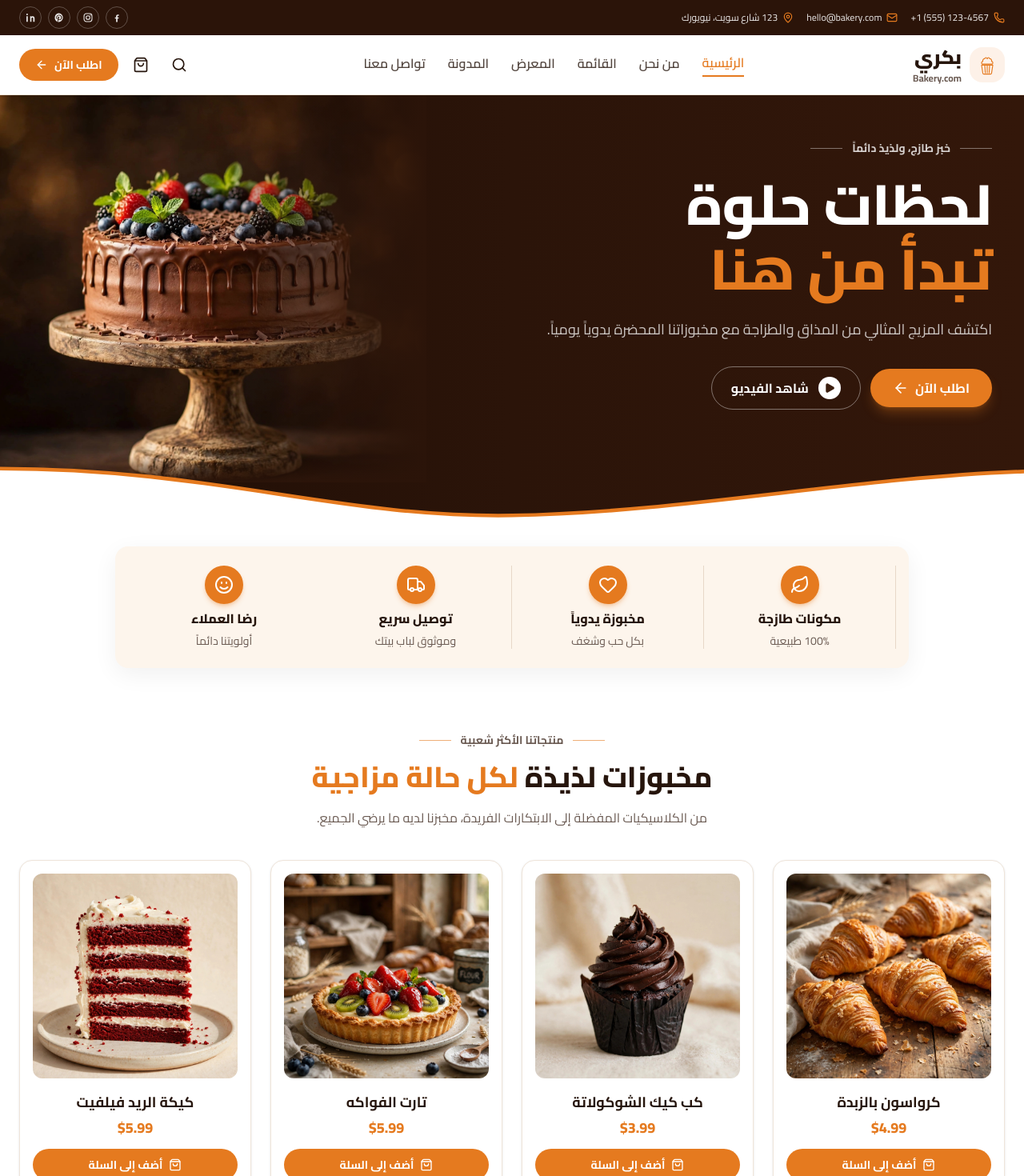
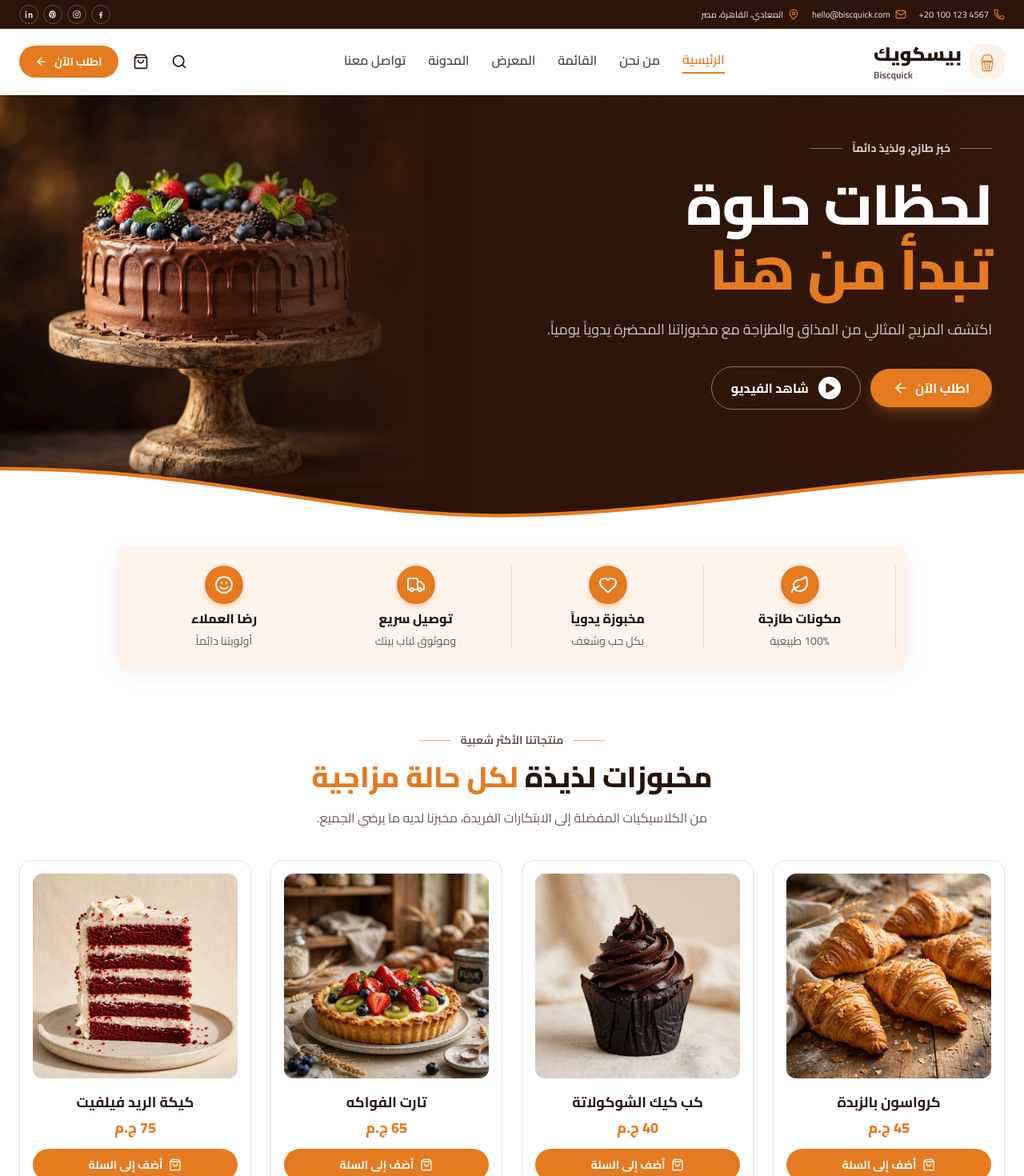
Before and after one commit to ibrahimshoshaaa/bakery-store, a Next.js app: page / in a window 1280 px wide. Shown: the top 1470 px of the page at 80% size. Built offline with nearby package versions, Linux system fonts and the light colour scheme.

Commit message:
Rebrand to Biscquick (بيسكويك): Egyptian identity, EGP pricing, mobile top bar + hero fade polish

```diff
--- a/src/app/layout.tsx
+++ b/src/app/layout.tsx
@@ -9,7 +9,7 @@ const cairo = Cairo({
 });
 
 export const metadata: Metadata = {
-  title: "بكري | Bakery.com — لحظات حلوة تبدأ من هنا",
+  title: "بيسكويك | Biscquick — لحظات حلوة تبدأ من هنا",
   description:
     "اكتشف المزيج المثالي من المذاق والطزاجة مع مخبوزاتنا المحضرة يدوياً يومياً — كيك، كرواسون، كب كيك، تارت والمزيد.",
 };
--- a/src/app/page.tsx
+++ b/src/app/page.tsx
@@ -40,11 +40,13 @@ const NAV = [
 ];
 
 const PRODUCTS = [
-  { id: "croissant", name: "كرواسون بالزبدة", price: 4.99, image: "/images/prod-croissant.jpg" },
-  { id: "cupcake", name: "كب كيك الشوكولاتة", price: 3.99, image: "/images/prod-cupcake.jpg" },
-  { id: "tart", name: "تارت الفواكه", price: 5.99, image: "/images/prod-tart.jpg" },
-  { id: "redvelvet", name: "كيكة الريد فيلفيت", price: 5.99, image: "/images/prod-redvelvet.jpg" },
+  { id: "croissant", name: "كرواسون بالزبدة", price: 45, image: "/images/prod-croissant.jpg" },
+  { id: "cupcake", name: "كب كيك الشوكولاتة", price: 40, image: "/images/prod-cupcake.jpg" },
+  { id: "tart", name: "تارت الفواكه", price: 65, image: "/images/prod-tart.jpg" },
+  { id: "redvelvet", name: "كيكة الريد فيلفيت", price: 75, image: "/images/prod-redvelvet.jpg" },
 ];
+
+const formatEGP = (n: number) => `${n} ج.م`;
 
 const TRUST = [
   { icon: Leaf, title: "مكونات طازجة", sub: "100% طبيعية" },
@@ -227,37 +229,37 @@ export default function Home() {
       return;
     }
     setEmail("");
-    setToast("تم الاشتراك بنجاح! أهلاً بك في عائلة بكري");
+    setToast("تم الاشتراك بنجاح! أهلاً بك في عائلة بيسكويك");
   };
 
   return (
     <div className="min-h-screen bg-surface font-sans text-ink">
       {/* ============ SECTION 1: Top bar ============ */}
-      <div className="bg-espresso py-2 text-xs text-white/90">
-        <div className="mx-auto flex max-w-7xl flex-wrap items-center justify-between gap-2 px-4 sm:px-6">
-          <div className="flex flex-wrap items-center gap-4">
+      <div className="bg-espresso py-1.5 text-[11px] text-white/90">
+        <div className="mx-auto flex max-w-7xl items-center justify-between px-4 sm:px-6">
+          <div className="flex items-center gap-4">
             <span className="flex items-center gap-1.5">
               <Phone className="h-3.5 w-3.5 text-caramel" />
-              <span dir="ltr">+1 (555) 123-4567</span>
+              <span dir="ltr">+20 100 123 4567</span>
             </span>
-            <span className="flex items-center gap-1.5">
+            <span className="hidden items-center gap-1.5 md:flex">
               <Mail className="h-3.5 w-3.5 text-caramel" />
-              <span dir="ltr">hello@bakery.com</span>
+              <span dir="ltr">hello@biscquick.com</span>
             </span>
-            <span className="hidden items-center gap-1.5 sm:flex">
+            <span className="hidden items-center gap-1.5 md:flex">
               <MapPin className="h-3.5 w-3.5 text-caramel" />
-              123 شارع سويت، نيويورك
+              المعادي، القاهرة، مصر
             </span>
           </div>
-          <div className="flex items-center gap-2">
+          <div className="flex items-center gap-1.5">
             {SOCIALS.map(({ label, Icon }) => (
               <a
                 key={label}
                 href="#home"
                 aria-label={label}
-                className="flex h-7 w-7 items-center justify-center rounded-full border border-white/25 text-white/90 transition hover:border-caramel hover:text-caramel"
+                className="flex h-6 w-6 items-center justify-center rounded-full border border-white/25 text-white/90 transition hover:border-caramel hover:text-caramel"
               >
-                <Icon className="h-3.5 w-3.5" />
+                <Icon className="h-3 w-3" />
               </a>
             ))}
           </div>
@@ -266,15 +268,15 @@ export default function Home() {
 
       {/* ============ SECTION 1: Sticky navbar ============ */}
       <header className="sticky top-0 z-40 border-b border-border-warm bg-white/95 backdrop-blur">
-        <div className="mx-auto flex max-w-7xl items-center justify-between gap-4 px-4 py-3 sm:px-6">
+        <div className="mx-auto flex max-w-7xl items-center justify-between gap-4 px-4 py-2.5 sm:px-6 md:py-4">
           <a href="#home" className="flex items-center gap-2.5">
             <span className="flex h-11 w-11 items-center justify-center rounded-2xl bg-caramel/10 text-caramel">
               <CupcakeIcon className="h-7 w-7" />
             </span>
             <span className="leading-none">
-              <span className="block text-2xl font-black">بكري</span>
+              <span className="block text-2xl font-black">بيسكويك</span>
               <span className="mt-0.5 block text-xs font-bold text-muted" dir="ltr">
-                Bakery.com
+                Biscquick
               </span>
             </span>
           </a>
@@ -416,7 +418,7 @@ export default function Home() {
               />
               <div
                 aria-hidden="true"
-                className="absolute inset-x-0 top-0 h-24 bg-gradient-to-b from-[#2B1409] to-transparent md:hidden"
+                className="bg-gradient-to-b from-[#2B1409] via-[#2B1409]/50 to-transparent h-24 absolute top-0 inset-x-0 pointer-events-none md:hidden"
               />
             </div>
           </div>
@@ -494,8 +496,8 @@ export default function Home() {
                   />
                 </div>
                 <h3 className="mt-4 text-center text-lg font-bold">{p.name}</h3>
-                <p className="mt-1 text-center text-lg font-extrabold text-caramel" dir="ltr">
-                  ${p.price.toFixed(2)}
+                <p className="mt-1 text-center text-lg font-extrabold text-caramel">
+                  {formatEGP(p.price)}
                 </p>
                 <button
                   type="button"
@@ -530,7 +532,7 @@ export default function Home() {
             <div className="grid items-center gap-10 lg:grid-cols-2">
               <div>
                 <p className="text-sm font-extrabold text-caramel">
-                  عن مخبزنا <span dir="ltr">Bakery.com</span>
+                  عن بيسكويك
                 </p>
                 <h2 className="relative mt-3 text-3xl font-extrabold leading-snug md:text-4xl">
                   <svg
@@ -549,7 +551,7 @@ export default function Home() {
                   مقدم بعناية
                 </h2>
                 <p className="mt-4 leading-loose text-muted">
-                  في <span dir="ltr">Bakery.com</span>، نؤمن بأن كل لقمة يجب أن تجلب
+                  في بيسكويك، نؤمن بأن كل لقمة يجب أن تجلب
                   السعادة. يختار خبازونا أجود المكونات الطبيعية لإعداد أشهى المخبوزات
                   والحلويات لمناسباتكم الخاصة.
                 </p>
@@ -685,7 +687,7 @@ export default function Home() {
             <div className="grid items-center gap-10 lg:grid-cols-12">
               <div className="lg:col-span-5">
                 <h2 className="text-3xl font-extrabold leading-snug md:text-4xl">
-                  لماذا تختار <span dir="ltr">Bakery.com</span>؟
+                  لماذا تختار بيسكويك؟
                 </h2>
                 <p className="mt-4 leading-relaxed text-white/70">
                   نقدم لك المزيج المثالي من الجودة والمذاق الأصيل والسعادة في كل طلب.
@@ -824,9 +826,9 @@ export default function Home() {
                   <CupcakeIcon className="h-7 w-7" />
                 </span>
                 <span className="leading-none">
-                  <span className="block text-2xl font-black text-white">بكري</span>
+                  <span className="block text-2xl font-black text-white">بيسكويك</span>
                   <span className="mt-0.5 block text-xs font-bold text-white/60" dir="ltr">
-                    Bakery.com
+                    Biscquick
                   </span>
                 </span>
               </a>
@@ -878,22 +880,22 @@ export default function Home() {
               <ul className="mt-4 space-y-3">
                 <li className="flex items-center gap-2.5">
                   <Phone className="h-4 w-4 shrink-0 text-caramel" />
-                  <span dir="ltr">+1 (555) 123-4567</span>
+                  <span dir="ltr">+20 100 123 4567</span>
                 </li>
                 <li className="flex items-center gap-2.5">
                   <Mail className="h-4 w-4 shrink-0 text-caramel" />
-                  <span dir="ltr">hello@bakery.com</span>
+                  <span dir="ltr">hello@biscquick.com</span>
                 </li>
                 <li className="flex items-center gap-2.5">
                   <MapPin className="h-4 w-4 shrink-0 text-caramel" />
-                  123 شارع سويت، نيويورك
+                  المعادي، القاهرة، مصر
                 </li>
               </ul>
             </div>
           </div>
 
           <div className="mt-12 flex flex-col items-center justify-between gap-3 border-t border-white/10 pt-6 text-sm sm:flex-row">
-            <p>© 2026 Bakery.com. جميع الحقوق محفوظة.</p>
+            <p>© 2026 بيسكويك. جميع الحقوق محفوظة.</p>
             <p>
               <a href="#home" className="transition hover:text-caramel">
                 سياسة الخصوصية
@@ -917,7 +919,7 @@ export default function Home() {
                 <span className="flex h-10 w-10 items-center justify-center rounded-2xl bg-caramel/10 text-caramel">
                   <CupcakeIcon className="h-6 w-6" />
                 </span>
-                <span className="text-xl font-black">بكري</span>
+                <span className="text-xl font-black">بيسكويك</span>
               </span>
               <button
                 type="button"
@@ -980,7 +982,7 @@ export default function Home() {
                 </span>
                 <p className="text-xl font-extrabold">تم استلام طلبك بنجاح!</p>
                 <p className="leading-relaxed text-muted">
-                  شكراً لثقتك في بكري. سنتواصل معك قريباً لتأكيد الطلب والتوصيل.
+                  شكراً لثقتك في بيسكويك. سنتواصل معك قريباً لتأكيد الطلب والتوصيل.
                 </p>
                 <button
                   type="button"
@@ -1021,8 +1023,8 @@ export default function Home() {
                         />
                         <div className="min-w-0 flex-1">
                           <p className="truncate font-bold">{p.name}</p>
-                          <p className="mt-0.5 text-sm font-extrabold text-caramel" dir="ltr">
-                            ${p.price.toFixed(2)}
+                          <p className="mt-0.5 text-sm font-extrabold text-caramel">
+                            {formatEGP(p.price)}
                           </p>
                           <div className="mt-2 flex items-center gap-2">
                             <button
@@ -1042,8 +1044,8 @@ export default function Home() {
                             >
                               <Minus className="h-4 w-4" />
                             </button>
-                            <span className="ms-auto text-sm font-extrabold" dir="ltr">
-                              ${((cart[p.id] ?? 0) * p.price).toFixed(2)}
+                            <span className="ms-auto text-sm font-extrabold">
+                              {formatEGP((cart[p.id] ?? 0) * p.price)}
                             </span>
                             <button
                               type="button"
@@ -1062,9 +1064,9 @@ export default function Home() {
                 <div className="border-t border-border-warm px-5 py-4">
                   <div className="flex items-center justify-between font-extrabold">
                     <span>المجموع</span>
-                    <span dir="ltr">${cartTotal.toFixed(2)}</span>
+                    <span>{formatEGP(cartTotal)}</span>
                   </div>
-                  <p className="mt-1 text-xs text-muted">الدفع عند الاستلام — التوصيل مجاني للطلبات فوق $30.</p>
+                  <p className="mt-1 text-xs text-muted">الدفع عند الاستلام — التوصيل مجاني للطلبات فوق 300 ج.م.</p>
                   <button
                     type="button"
                     onClick={() => {
```
